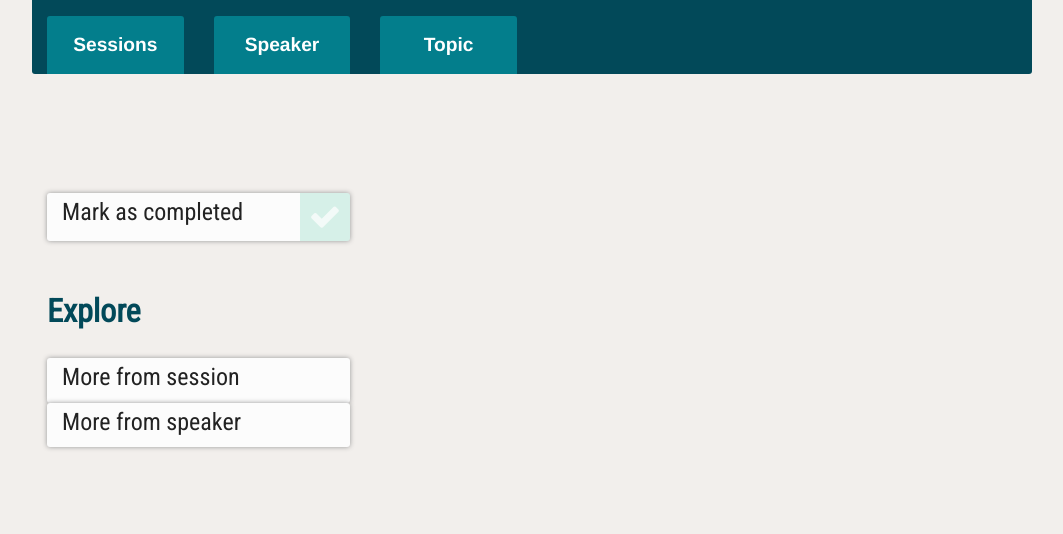
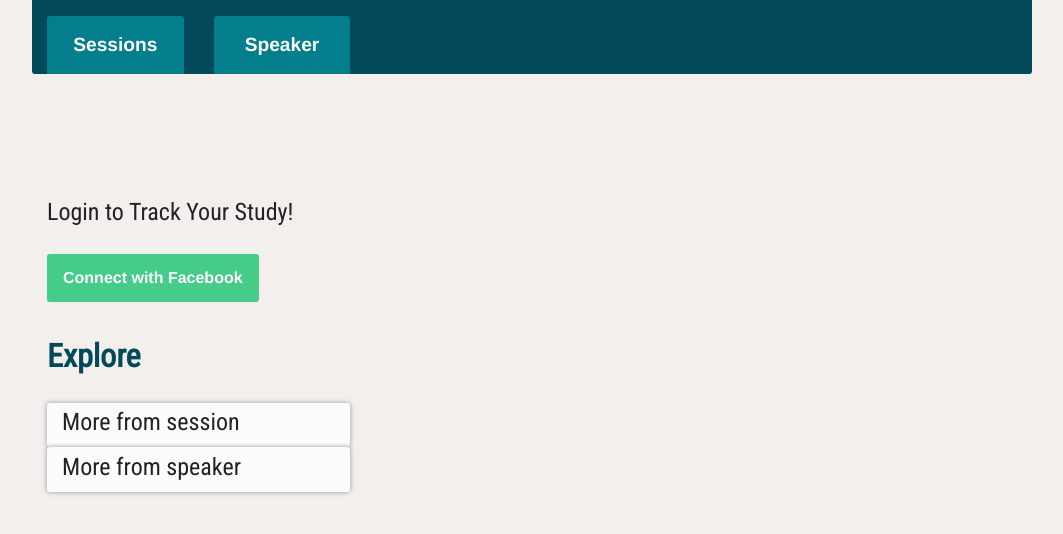
Before and after one commit to tddawson/conference-tracker, a Django app: template tracker/templates/tracker/talk.html in a window 1280 px wide. Shown: the part 71-605 px from the top of the page, without its empty margins (108-1171 px from the left). Run offline with Django 3.2, Linux system fonts and the light colour scheme; the template is opened without the code that fills it, so the values that code supplies are empty; some libraries are stand-ins or nearby versions.

Commit message:
Hides features that shouldn't be enabled until you login.  Also, removed Topics link in a few places; should make that block reusable

```diff
--- a/tracker/templates/tracker/explore_conference.html
+++ b/tracker/templates/tracker/explore_conference.html
@@ -27,13 +27,15 @@
 <a href="/general-conference/{{ sort_by }}s/{{ category }}/">
   <div class="columns small-12 large-6 end">
     <div class="content-link">
-      <div class="columns small-8">
+      <div class="columns {% if request.user.is_authenticated %}small-8{% else %}small-12{% endif %}">
           <h3>{{ category }}</h3></a>
       </div>
+      {% if request.user.is_authenticated %}
       <div class="completion-ratio columns small-4">
         <span>{{ category.num_completed }}/{{ category.num_total }}</span>
         <canvas width="50" height="50"></canvas>
       </div>
+      {% endif %}
 
     </div>
   </div>
--- a/tracker/templates/tracker/talk.html
+++ b/tracker/templates/tracker/talk.html
@@ -9,14 +9,11 @@
 
 {% block sub_navigation %}
 <div id="sub-navigation" class="row">
-    <div class="small-4 large-2 columns">
+    <div class="small-6 large-2 columns">
       <a href="/general-conference/sessions/">Sessions</a>
     </div>
-    <div class="small-4 large-2 columns">
+    <div class="small-6 large-2 columns end">
       <a href="/general-conference/speakers/">Speaker</a>
-    </div>
-    <div class="small-4 large-2 columns end">
-      <a href="/general-conference/topics/">Topic</a>
     </div>
   </div>
 </div>
@@ -30,7 +27,7 @@
     <iframe width="420" height="315" src="{{ talk.youTubeEmbedLink }}" frameborder="0" allowfullscreen></iframe>
 </div>
 {% endif %}
-  <div class="small-6 large-4 columns">
+  <div class="small-12 large-4 columns">
 <div class="small-12 large-4 columns" style="margin-bottom:20px">
 	<div class="fb-like" data-href="{{ request.path }}" data-type="button_count" data-action="like" data-share="true" data-show-faces="true">
 	</div>
@@ -55,6 +52,7 @@
 </div>
     <div class="small-12 columns"></div>
   <div class="small-12 large-4 columns">
+    {% if request.user.is_authenticated %}
     <a id="check-{{ talk.pk }}" class="check-link" style="display:block">
     <div class="content-link">
       <div class="columns small-10">
@@ -65,6 +63,10 @@
       </div>
     </div>
     </a>
+    {% else %}
+    <h3>Login to Track Your Study!</h3>
+    <a href="{% url 'social:begin' 'facebook' %}?next={{ request.path }}" class="attention-link green">Connect with Facebook</a>
+    {% endif %}
   </div>
   <h2 class="small-12 columns">Explore</h2>
   <div class="small-12 large-4 columns end">
```
Also changed, not shown: tracker/templates/tracker/choose_talk.html (+5 -6 lines).
